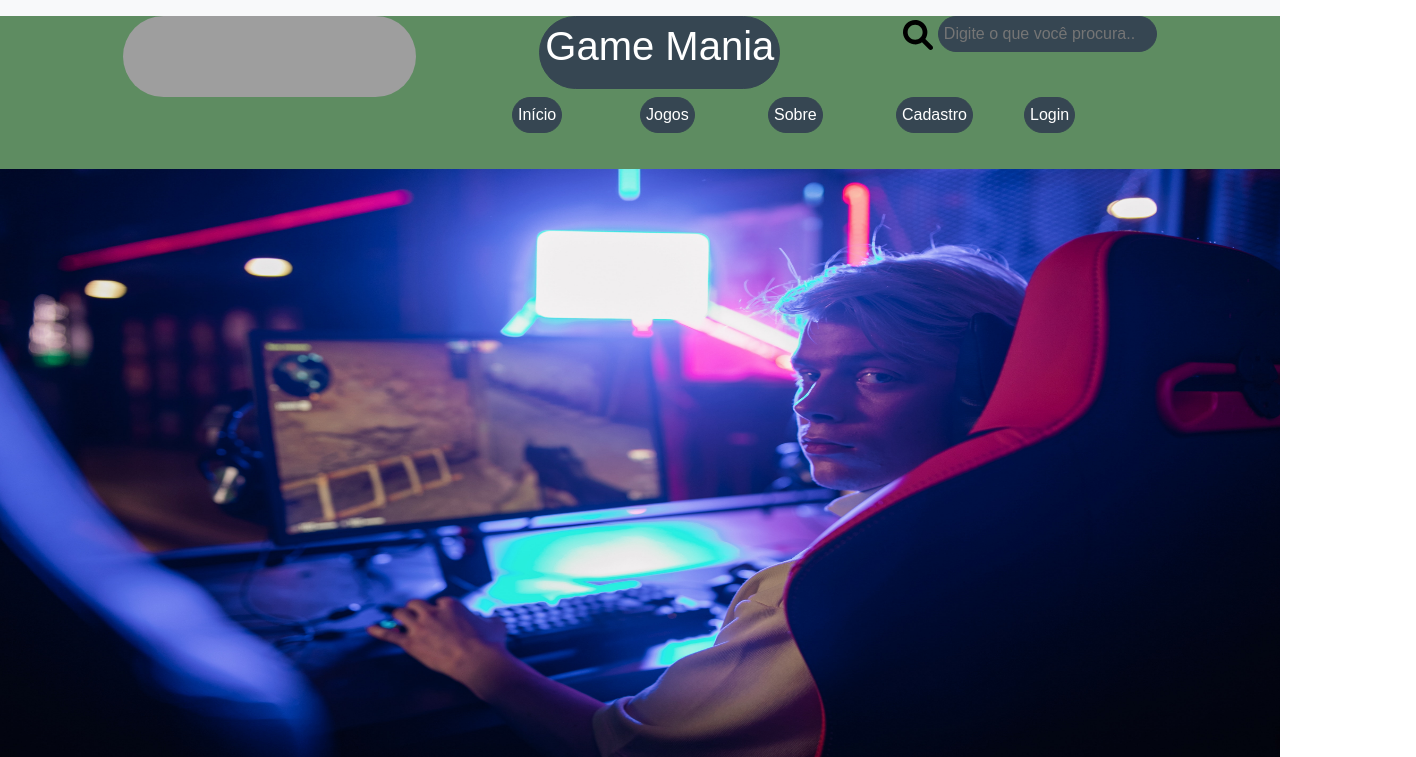
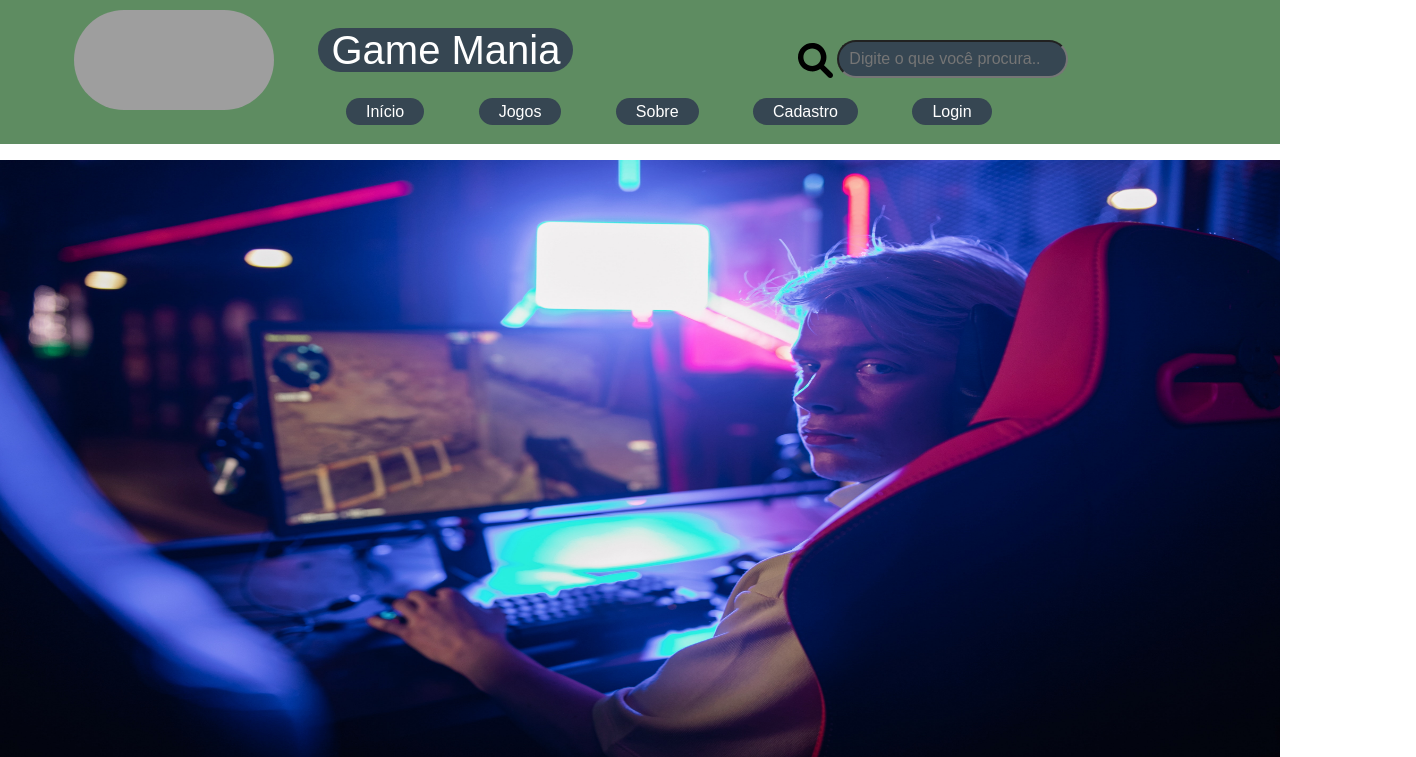
Before and after one commit to GFelixH/SENAI-Primeiro-Site, a plain HTML site: page index.html in a window 1280 px wide. Shown: the top 757 px of the page, 1416 px wide, since content can reach past the window. Drawn offline with nearby package versions, Linux system fonts and the light colour scheme; grey boxes are pictures that could not be loaded.

Commit message:
Header da segunda versao

```diff
--- a/css/stylesheet.css
+++ b/css/stylesheet.css
@@ -4,104 +4,67 @@
     box-sizing: border-box;
     font-family: Arial, Helvetica, sans-serif;
 }
-/* / `xxl` applies to x-large devices (large desktops, less than 1400px)  */
-@media (max-width: 2652px) {
-
-    #navbar{
-        display: none;
-        padding:0;
-        margin: 0;
-    }
-    .bordacinza {
-            background-color: #364652;
-            border: 1px solid #364652;
-            border-radius: 100px;
-            text-decoration: none;
-            color: white;
-            padding: 5px 5px;
-            text-align: center;
-
-
-        }
-
-        header,
-        footer {
-            background-color: #5E8C61;
-        }
-
-        #logo {
-            border-radius: 100px;
-        }
-
-        #nav {
-            display: flex;
-            width: 100%;
-            justify-content: flex-end;
-        }
-
-        .flex-container {
-            display: flex;
-            /* responsive behavior */
-            flex-wrap: wrap;
-            min-width: 200px;
-            flex-flow: row;
-            justify-content: space-evenly;
-            border: 0;
-        }
-
-        table {
-            justify-content: space-evenly;
-            border: none;
-        }
-
-        #banner {
-            background-color: #071108;
-        }
-
-        #ini {
-            position: absolute;
-            left: 40%;
-        }
-
-        #jog {
-            position: absolute;
-            left: 50%
-        }
-
-        #sob {
-            position: absolute;
-            left: 60%;
-        }
-
-        #cad {
-            position: absolute;
-            left: 70%;
-        }
-
-        #log {
-            position: absolute;
-            left: 80%;
-        }
-
-        /* para bootstrap css */
-        .vendas {
-            background-color: #071108;
-            align-items: center;
-        }
+#logo{
+    display: inline;
+    width: 200px;
+    height: 100px;
+    margin: 10px 10px;
+    border-radius: 50px;
 }
-/* // `lg` applies to medium devices (tablets, less than 992px) */
-@media (max-width: 991.98px) {
-   #cssheader{
-       display:none;
-   }
-   #navbar {
-       display:block;
+header{
     background-color: #5E8C61;
-    margin: 0;
-   }
+}
+#header-div{
+    box-sizing: border-box;
+    width: 90%;
+    margin: auto auto;
+}
+header h1{
+    display:inline;
+    color: #FFFFFF;
+    background-color: #364652;
+    border-radius: 50px;
+    text-align: center;
+    padding: 0 13px;
+    position: relative;
+    left: 30px;
+}
+#lupa{
+    width: 35px;
+    height: 35px;
+    display:inline-block;
+}
+header form{
+    display:inline;
+}
+header input{
+    width:20%;
+    color: #FFFFFF;
+    background: #364652;
+    border-radius: 50px;
+    padding: 5px 10px;
+}
+#searchbar{
+    display: inline;
+    position: relative;
+    left: 250px;
+}
+nav a{
+    text-decoration: none;
+    color:#FFFFFF;
+    background-color: #364652;
+    border-radius: 50px;
+    padding: 5px 20px;
+}
+nav ul{
+    list-style: none;
+    /* display: inline; */
+    position:relative;
+    left: 200px;
+    bottom:20px;
 
 }
- /* Small devices (landscape phones, 576px and up) */
-@media (min-width: 576px) {
-
+nav li{
+    display:inline;
+    margin-left: 50px;
 }
--- a/index.html
+++ b/index.html
@@ -19,68 +19,34 @@
 
 <body>
     <header>
-        <!-- bootstrap header -->
-        <nav class="navbar navbar-expand-lg navbar-light bg-light">
-            <div id="navbar" class="container-fluid">
-                <a class="navbar-brand" href="#">
-                    <h1 class="bordacinza flex-items">Game Mania</h1>
-                </a>
-                <button class="navbar-toggler" type="button" data-bs-toggle="collapse"
-                    data-bs-target="#navbarSupportedContent" aria-controls="navbarSupportedContent"
-                    aria-expanded="false" aria-label="Toggle navigation">
-                    <span class="navbar-toggler-icon"></span>
-                </button>
-                <div class="collapse navbar-collapse" id="navbarSupportedContent">
-                    <ul class="navbar-nav me-auto mb-2 mb-lg-0">
-                        <li class="nav-item">
-                            <a class="nav-link active" aria-current="page" href="./index.html">Início</a>
-                        </li>
-                        <li class="nav-item">
-                            <a class="nav-link" href="#">Jogos</a>
-                        </li>
-                        <li class="nav-item">
-                            <a class="nav-link" href="#">Sobre</a>
-                        </li>
-                        <li class="nav-item">
-                            <a class="nav-link" href="#">Cadastro</a>
-                        </li>
-                        <li class="nav-item">
-                            <a class="nav-link" href="./login.html">Login</a>
-                        </li>
-                    </ul>
-                    <form class="d-flex">
-                        <input class="form-control me-2" type="search" placeholder="Digite o que você procura..."
-                            aria-label="Search">
-                        <button class="btn btn-outline-success" type="submit">Search</button>
-                    </form>
-                </div>
+        <div id="header-div">
+            <img id="logo" src="./resources/logo2.jpg" alt="Logo da pagina">
+            <h1>Game Mania</h1>
+            <div id="searchbar">
+                <img id="lupa" src="./resources/magnifying-glass-solid.svg" alt="lupa">
+                <form action="">
+                    <input type="search" placeholder="Digite o que você procura...">
+                </form>
             </div>
-        </nav>
-        <!-- css header -->
-        <div id="cssheader">
-            <div class="flex-container">
-                <!-- logo -->
-                <img class="flex-items" id="logo" src="./resources/logo2.jpg" alt="Logo" width="293" height="81">
-                <!-- título -->
-                <h1 class="bordacinza flex-items">Game Mania</h1>
-                <!-- searchbox -->
-                <div class="flex-items">
-                    <label for="search-box"><img src="./resources/magnifying-glass-solid.svg" alt="search-icon"
-                            width="30px" height="30px"></label>
-                    <input class="bordacinza" type="search" id="search-box" placeholder="Digite o que você procura...">
-                </div>
-            </div>
-            <!-- navbar -->
-            <nav id="menu" class="flex-container">
+            <nav>
+                <ul id="list-navbar">
+                    <li><a href="index.html">Início</a></li>
+                    <li><a href="#">Jogos</a></li>
+                    <li><a href="#">Sobre</a></li>
+                    <li><a href="#">Cadastro</a></li>
+                    <li><a href="login.html">Login</a></li>
+                    </li>
+                </ul>
+            </nav>
+        </div>
+    </header>
+    <!-- <nav id="menu" class="flex-container">
                 <a class="bordacinza  flex-items" id="ini" href="index.html">Início</a>
                 <a class="bordacinza  flex-items" id="jog" href="#">Jogos</a>
                 <a class="bordacinza  flex-items" id="sob" href="#">Sobre</a>
                 <a class="bordacinza  flex-items" id="cad" href="#">Cadastro</a>
-                <a class="bordacinza  flex-items" id="log" href="./login.html">Login</a>
-                <br><br><br>
-            </nav>
-        </div>
-    </header>
+                <a class="bordacinza  flex-items" id="log" href="./login.html">Login</a> -->
+
     <main>
         <!-- banner -->
         <div id="banner">
```
